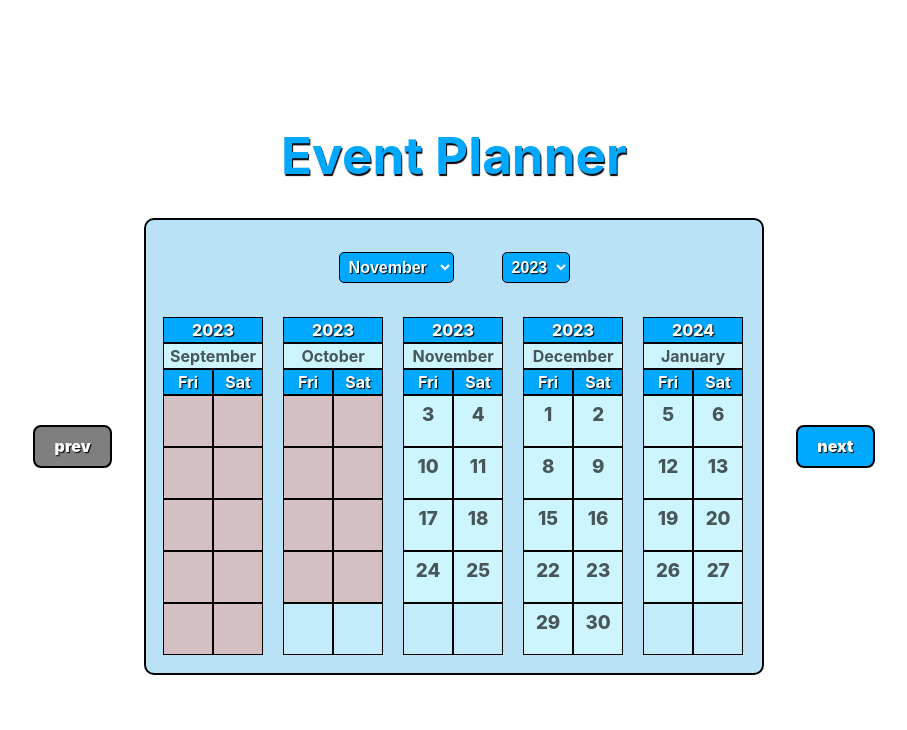
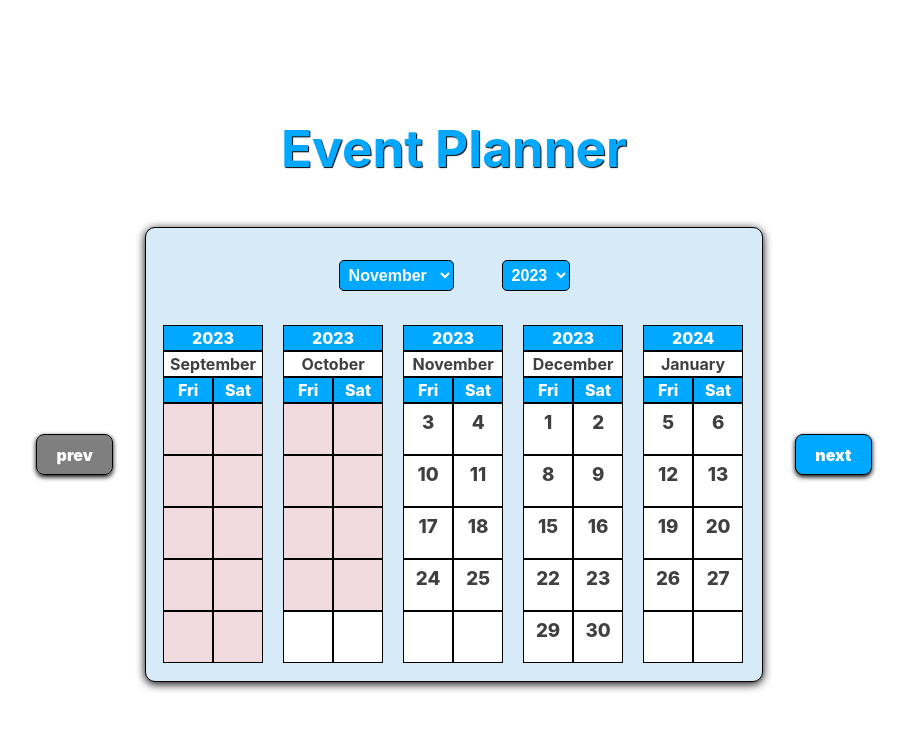
Before and after one commit to TobyVB/weekendCalendar, a React (Vite) app: page / in a window 1280 px wide. Shown: the top 730 px of the page, without its empty margins (186-1093 px from the left). Built offline with nearby package versions, Linux system fonts and the light colour scheme.

Commit message:
update styling

```diff
--- a/src/App.css
+++ b/src/App.css
@@ -3,6 +3,7 @@
   margin: 0 auto;
   /* padding: 2rem; */
   text-align: center;
+  max-height: 100vh;
 }
 button:disabled {
   background-color: rgba(0, 0, 0, 0.5);
@@ -44,11 +45,13 @@ button:disabled {
 
 .container {
   padding: 0.5em;
-  background-color: #bae2f7;
+  background-color: #d6ebf7;
+  /* background-color: white; */
   border-radius: 10px;
-  border: 2px solid black;
+  border: 1px solid black;
   overflow: hidden;
   max-width: 600px;
+  box-shadow: 0px 2px 10px rgb(0, 0, 0);
 }
 
 .date {
@@ -57,13 +60,14 @@ button:disabled {
   font-weight: bold;
   border: 1px solid black;
   height: 50px;
-  background-color: #cdf5fd;
+  /* background-color: #cdf5fd; */
+  background-color: white;
 }
 
 .date h3 {
   line-height: 0;
   font-weight: 800;
-  color: rgba(0, 0, 0, 0.65);
+  color: rgba(0, 0, 0, 0.75);
 }
 
 .oldDay {
@@ -71,19 +75,22 @@ button:disabled {
   font-weight: bold;
   border: 1px solid black;
   height: 50px;
-  background-color: #e0b0acb1;
+  background-color: #fcd3d3b1;
 }
 .noDate {
   border: 1px solid black;
   height: 50px;
-  background-color: rgba(205, 245, 253, 0.516);
+  /* background-color: rgba(0, 0, 0, 0); */
+  background-color: white;
 }
 .day-title {
   border: 1px solid black;
   margin: 0;
+  /* background-color: #00a9ff; */
   background-color: #00a9ff;
   color: #ffffff;
-  text-shadow: 1px 1px 1px black;
+  /* text-shadow: 1px 1px 1px black; */
+  font-weight: 800;
 }
 
 .vertical-rule {
@@ -95,26 +102,30 @@ button:disabled {
   font-weight: 800;
   border: 1px solid black;
   margin: 0;
+  /* background-color: #00a9ff; */
+  /* text-shadow: 1px 1px 1px black; */
   background-color: #00a9ff;
   color: #ffffff;
-  text-shadow: 1px 1px 1px black;
+  font-weight: 800;
 }
 .month {
   border: 1px solid black;
   margin: 0;
-  color: rgba(0, 0, 0, 0.65);
-  background-color: #cdf5fd;
+  color: rgba(0, 0, 0, 0.75);
+  /* background-color: #cdf5fd; */
+  background-color: white;
 }
 .iterate-month,
 .iterate-month-sm {
-  border: 2px solid rgb(0, 0, 0);
+  border: 1px solid rgb(0, 0, 0);
+  box-shadow: 0px 2px 5px black;
   align-self: flex-start;
   margin: auto;
   background: #00a9ff;
   margin: auto 2em;
   font-weight: 900;
   color: #ffffff;
-  text-shadow: 1px 1px 1px black;
+  /* text-shadow: 1px 1px 1px black; */
 }
 /* .spacer-div {
   width: 5px;
@@ -122,7 +133,8 @@ button:disabled {
   height: 100%;
 } */
 .title {
-  text-shadow: 1px 2px 1px black;
+  text-shadow: 1px 1px 1px black;
+  /* color: #00a9ff; */
   color: #00a9ff;
 }
 @media screen and (min-width: 500px) {
@@ -131,6 +143,9 @@ button:disabled {
   }
   .hide-bg {
     display: none;
+  }
+  .title {
+    margin-bottom: 1em;
   }
 }
 @media screen and (max-width: 500px) {
@@ -149,12 +164,13 @@ button:disabled {
     display: none;
   }
   .iterate-month-sm {
-    margin: 0.5em;
+    margin: 0 1.5em;
   }
   .title {
     /* font-size: 2rem; */
     /* margin-top: 2.5em; */
-    padding-bottom: 1em;
+    margin-bottom: 0.5em;
+    padding: 0;
   }
   .container {
     max-width: 359px;
--- a/src/components/Calendar.jsx
+++ b/src/components/Calendar.jsx
@@ -243,7 +243,7 @@ export default function Calendar() {
     // Your styles here
     backgroundColor: "#00a9ff",
     color: "#ffffff",
-    textShadow: "1px 1px 1px black",
+    // textShadow: "1px 1px 1px black",
     padding: "5px",
     fontSize: "1rem",
     fontWeight: "900",
--- a/src/index.css
+++ b/src/index.css
@@ -3,9 +3,9 @@
   line-height: 1.5;
   font-weight: 400;
 
-  color-scheme: light dark;
+  /* color-scheme: light dark; */
   color: white;
-  background-color: #cdf5fd;
+  /* background-color: #cdf5fd; */
 
   font-synthesis: none;
   text-rendering: optimizeLegibility;
```
